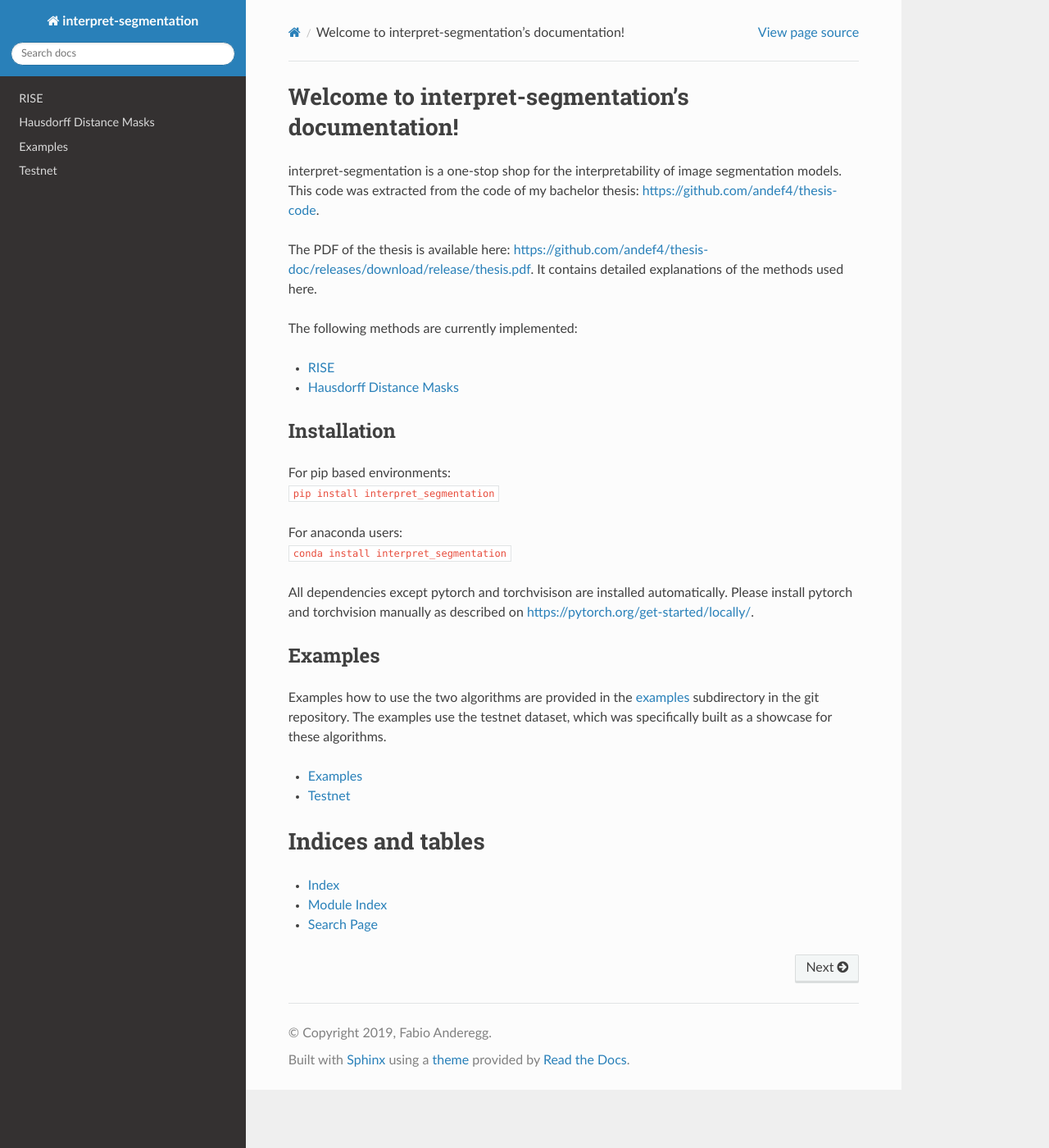
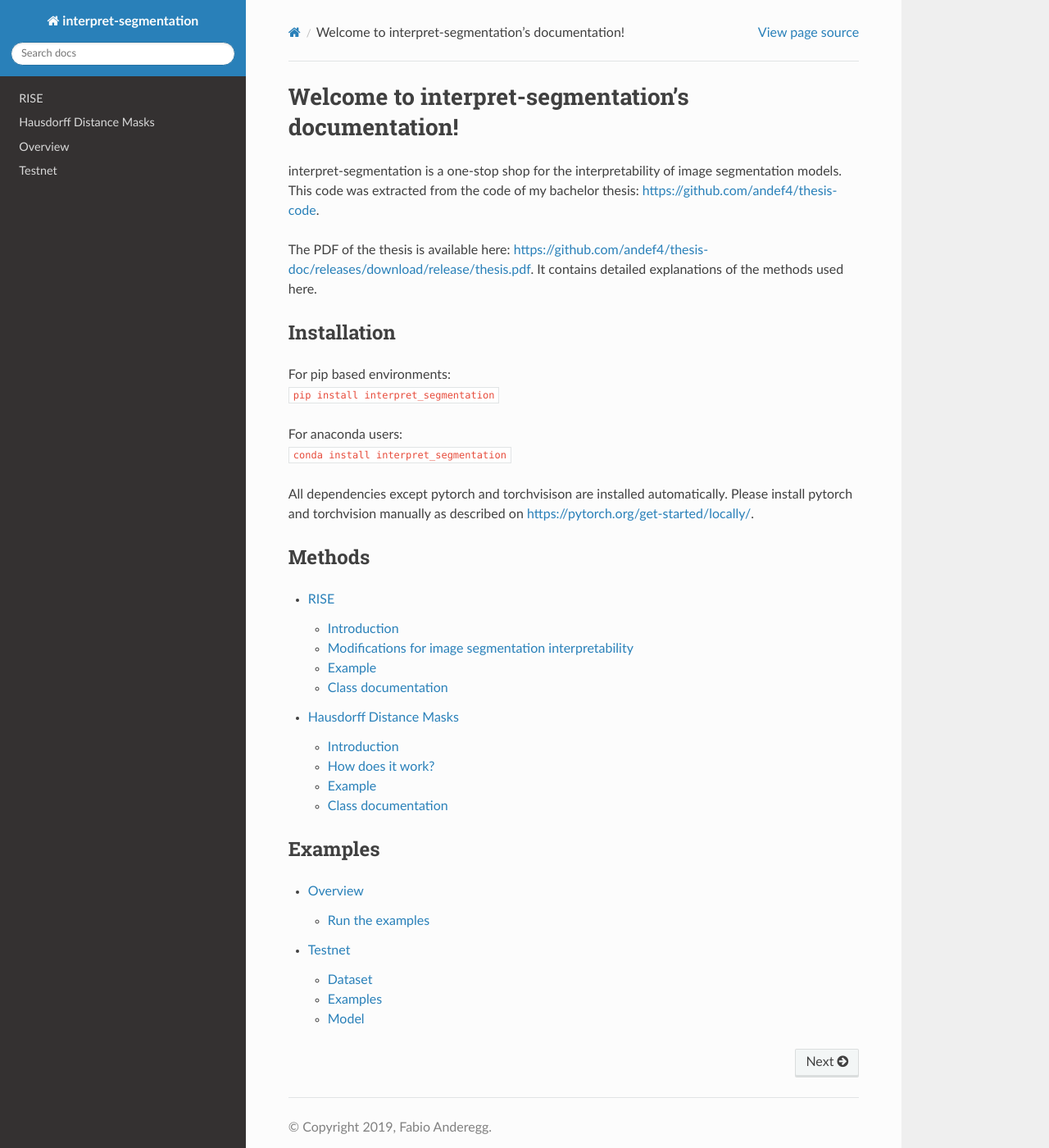
Before and after one commit to andef4/interpret-segmentation, a Sphinx documentation site: the page built from docs/index.rst, in a window 1280 px wide and 1400 px high. Shown: the whole window at 82% size. Built offline with Sphinx 7.4.7 and the Read the Docs theme 2.0.0, drawn with Linux system fonts in a browser that asks for light colours.

```diff
--- a/docs/conf.py
+++ b/docs/conf.py
@@ -55,3 +55,9 @@ html_theme = 'sphinx_rtd_theme'
 
 autodoc_mock_imports = ['torch', 'torchvision']
 autodoc_member_order = 'bysource'
+
+latex_elements = {
+    'extraclassoptions': 'openany,oneside',
+    'papersize': 'a4paper',
+    'printindex': '',
+}
--- a/docs/examples.rst
+++ b/docs/examples.rst
@@ -1,5 +1,5 @@
 ========
-Examples
+Overview
 ========
 
 The GitHub repository has an ``examples/`` folder which contains two Python scripts to show how to apply the methods
--- a/docs/index.rst
+++ b/docs/index.rst
@@ -12,14 +12,6 @@ This code was extracted from the code of my bachelor thesis: https://github.com/
 The PDF of the thesis is available here: https://github.com/andef4/thesis-doc/releases/download/release/thesis.pdf.
 It contains detailed explanations of the methods used here.
 
-The following methods are currently implemented:
-
-.. toctree::
-   :maxdepth: 1
-
-   rise
-   hdm
-
 Installation
 ------------
 
@@ -32,21 +24,18 @@ Installation
 All dependencies except pytorch and torchvisison are installed automatically.
 Please install pytorch and torchvision manually as described on https://pytorch.org/get-started/locally/.
 
+Methods
+-------
+.. toctree::
+   :maxdepth: 2
+
+   rise
+   hdm
+
 Examples
 --------
-Examples how to use the two algorithms are provided in the
-`examples <https://github.com/andef4/interpret-segmentation/tree/master/examples>`_ subdirectory in the git repository.
-The examples use the testnet dataset, which was specifically built as a showcase for these algorithms.
-
 .. toctree::
-   :maxdepth: 1
+   :maxdepth: 2
 
    examples
    testnet
-
-Indices and tables
-==================
-
-* :ref:`genindex`
-* :ref:`modindex`
-* :ref:`search`
```
